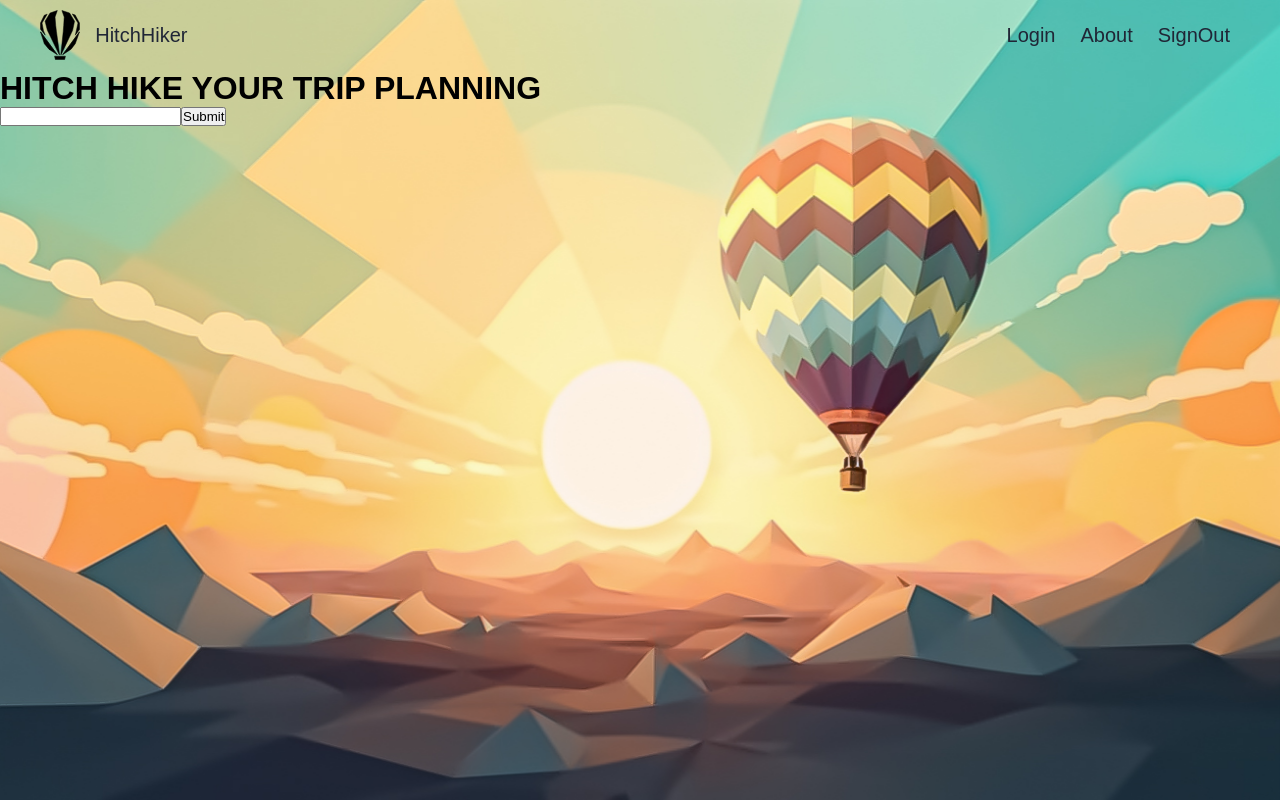
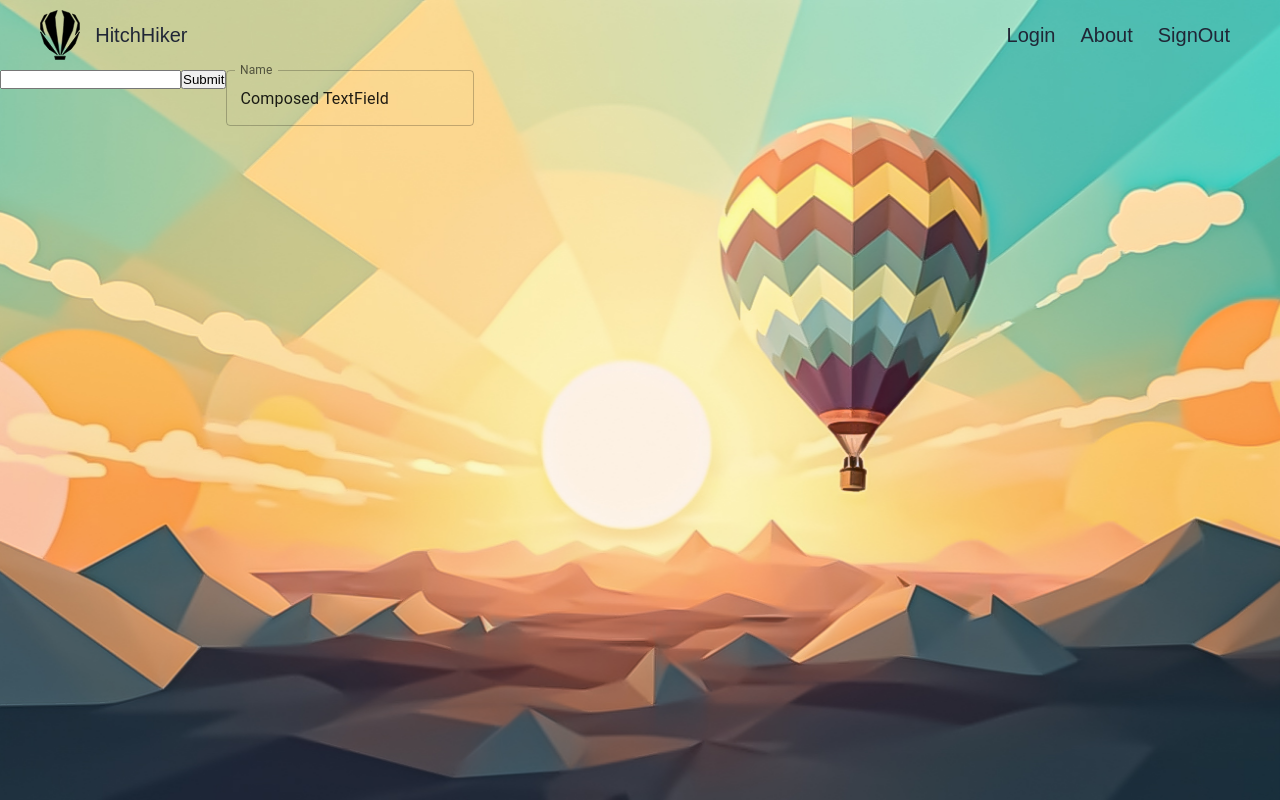
Before and after one commit to tejaskamtam/hitchhiker, a Next.js app: page /test in a window 1280 px wide. Built offline with nearby package versions, Linux system fonts and the light colour scheme; no server answers.

Commit message:
added MUI

```diff
--- a/package.json
+++ b/package.json
@@ -9,6 +9,9 @@
     "lint": "next lint"
   },
   "dependencies": {
+    "@emotion/react": "^11.10.6",
+    "@emotion/styled": "^11.10.6",
+    "@mui/material": "^5.12.1",
     "@types/node": "18.15.13",
     "@types/react": "18.0.38",
     "@types/react-dom": "18.0.11",
--- a/src/components/navbar.tsx
+++ b/src/components/navbar.tsx
@@ -11,7 +11,7 @@ const Navbar = () => {
   const router = useRouter();
   const SignOut = async () => {
     signOut(auth);
-    router.push('/Login');
+    router.push('/login');
   };
   return (
     <nav className={styles.navbar}>
@@ -20,7 +20,7 @@ const Navbar = () => {
         <p className={styles.navbar_logo_text}>HitchHiker</p>
       </Link>
       <div className={styles.navbar_tabs}>
-        <Link href="/Login" className={styles.navbar_tab}>
+        <Link href="/login" className={styles.navbar_tab}>
           Login
         </Link>
         <Link href="/about" className={styles.navbar_tab}>
--- a/src/pages/test.jsx
+++ b/src/pages/test.jsx
@@ -1,7 +1,11 @@
-import styles from '@/styles/Home.module.css';
-import { Inter } from 'next/font/google';
-import { useState } from 'react';
-const inter = Inter({ subsets: ['latin'] });
+import styles from "@/styles/Home.module.css";
+import Box from "@mui/material/Box";
+import FormControl from "@mui/material/FormControl";
+import InputLabel from "@mui/material/InputLabel";
+import OutlinedInput from "@mui/material/OutlinedInput";
+import { Inter } from "next/font/google";
+import { useState } from "react";
+const inter = Inter({ subsets: ["latin"] });
 
 export default function Home() {
   let history = [];
@@ -9,17 +13,17 @@ export default function Home() {
   const [prompts, setPrompts] = useState([]);
   // chat with AI
   async function onSubmit() {
-    const user_prompt = document.getElementById('user-input').value;
-    document.getElementById('user-input').value = '';
+    const user_prompt = document.getElementById("user-input").value;
+    document.getElementById("user-input").value = "";
     console.log(user_prompt);
     history = [...prompts];
-    history.push({ role: 'user', content: user_prompt });
+    history.push({ role: "user", content: user_prompt });
 
-    const response = await fetch('./api/openai', {
-      method: 'POST',
+    const response = await fetch("./api/openai", {
+      method: "POST",
 
       headers: {
-        'Content-Type': 'application/json',
+        "Content-Type": "application/json",
       },
       body: JSON.stringify({ prompt: user_prompt.toString(), mem: history }),
     });
@@ -35,16 +39,24 @@ export default function Home() {
   }
 
   return (
-    <div className="container">
-      <div className="grid place-content-center">
-        <div className="flex flex-col items-center gap-4">
-          <h1 className="text-4xl my-8">HITCH HIKE YOUR TRIP PLANNING</h1>
-        </div>
+    <>
+      <div class="container">
+        {/* test OpenAI api */}
+        <input type="text" id="user-input" />
+        <button id="submit-button" onClick={onSubmit}>
+          Submit
+        </button>
+        {/* test MUI login */}
+
+          <FormControl>
+            <InputLabel htmlFor="component-outlined">Name</InputLabel>
+            <OutlinedInput
+              id="component-outlined"
+              defaultValue="Composed TextField"
+              label="Name"
+            />
+          </FormControl>
       </div>
-      <input type="text" id="user-input" />
-      <button id="submit-button" onClick={onSubmit}>
-        Submit
-      </button>
-    </div>
+    </>
   );
 }
--- a/src/styles/Login.module.css
+++ b/src/styles/Login.module.css
@@ -49,6 +49,7 @@
   justify-content: center;
   align-items: center;
   padding: 10px;
+  margin-top: 15px;
   gap: 10px;
 
   width: 100%;
@@ -88,10 +89,10 @@
 }
 
 .sign_up_text a {
-    text-decoration: underline;
+  text-decoration: underline;
 }
 
-.login_form input{
+.login_form input {
   height: 25px;
   border: none;
   border-radius: 30px;
```
Also changed, not shown: src/pages/Login.tsx (+14 -16 lines), src/pages/index.jsx (+10 -13 lines), 1 other file (tests, documents, lock files or other folders).
